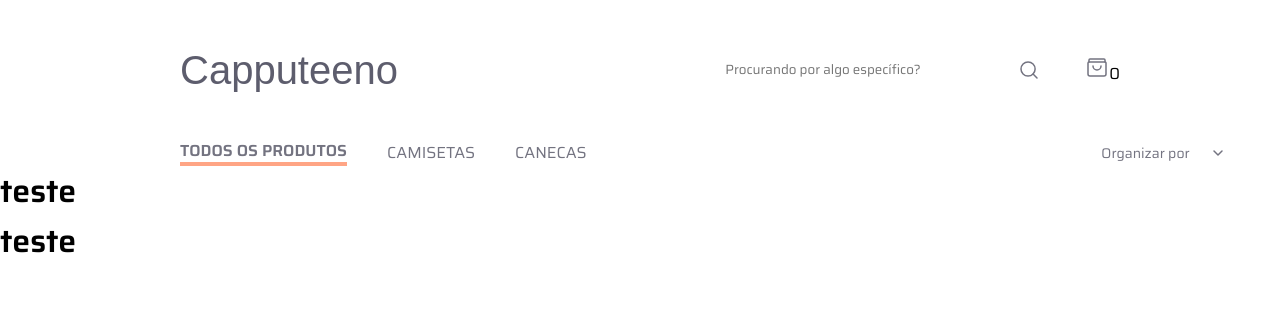
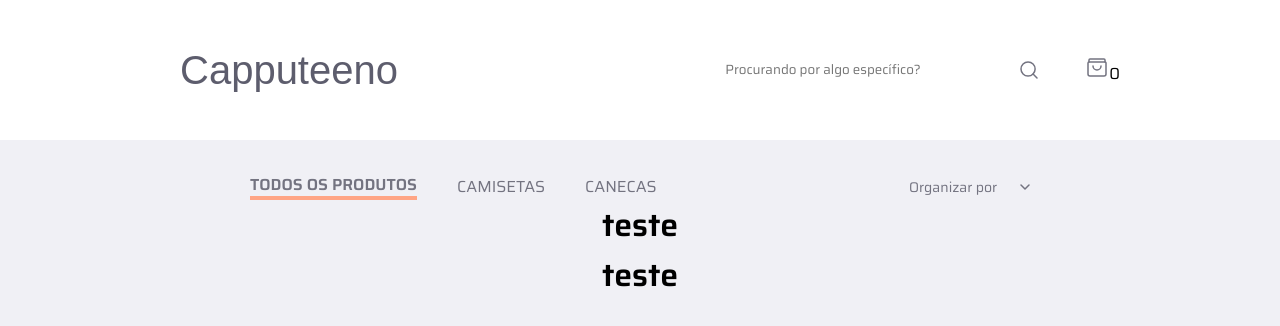
Before and after one commit to Juniorbasck/nextJs-app, a Next.js app in the folder capputeeno/: page / in a window 1280 px wide. Shown: the top 326 px of the page. Built offline with nearby package versions, Linux system fonts and the light colour scheme; a web font is replaced by a local one.

Commit message:
bug: make de module css working

```diff
--- a/capputeeno/src/app/page.tsx
+++ b/capputeeno/src/app/page.tsx
@@ -11,7 +11,7 @@ export default function Home() {
   return(
     <QueryClientProvider client={client}>
 
-      <main className={styles.maind}>
+      <main className={styles.main}>
         <FilterBar/>
         <ProductList/>
         <h1>teste</h1>
```
